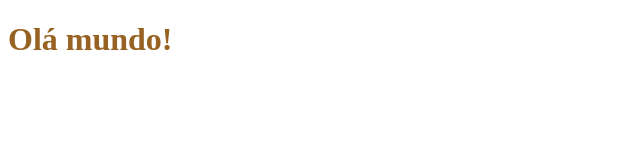
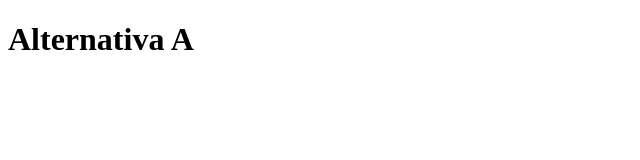
Before and after one commit to amandhamdo/git-aula-1, a plain HTML site: page index.html in a window 1280 px wide. Shown: the whole page, without its empty margins (0-640 px from the left). Drawn offline with Linux system fonts and the light colour scheme.

Commit message:
segunda versão

```diff
--- a/index.html
+++ b/index.html
@@ -6,7 +6,7 @@
     <title>Git - aula1</title>
 </head>
 <body>
-    <h1 style="color: rgb(151, 98, 34);">Olá mundo!</h1>
+    <h1>Alternativa A</h1>
 
 </body>
 </html>
```
